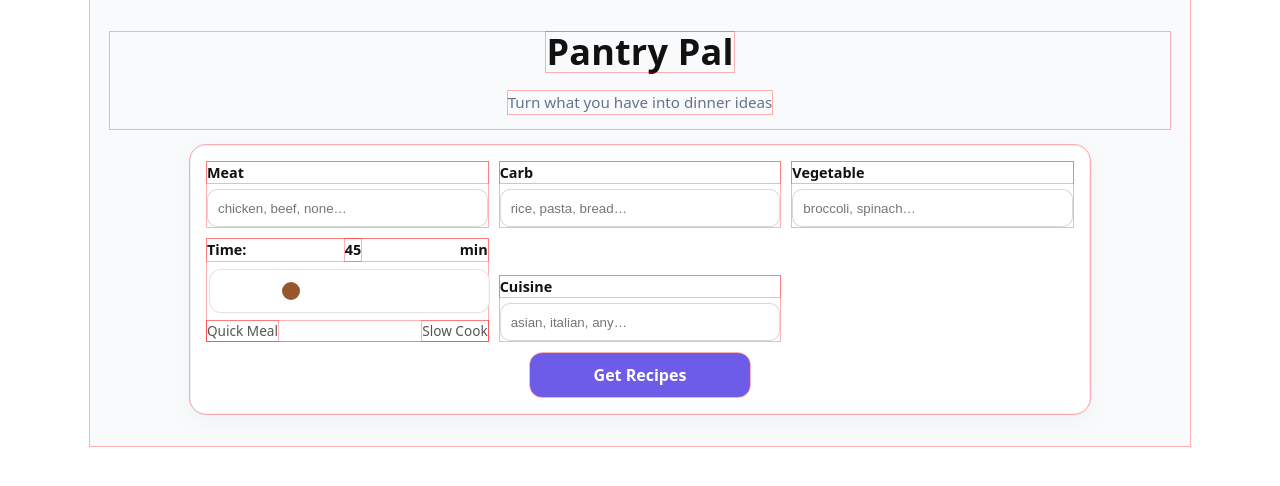
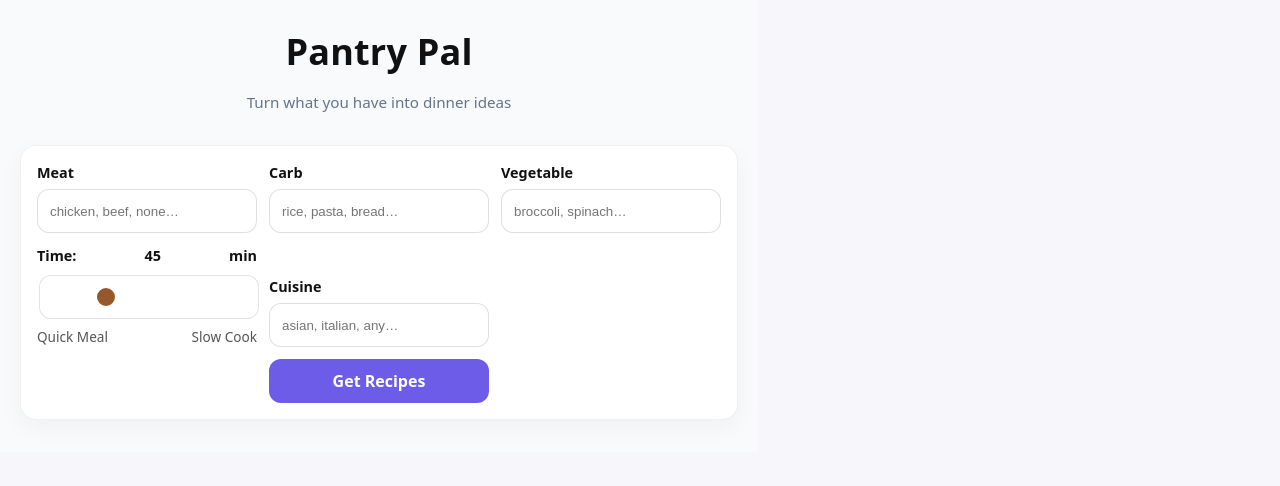
Before and after one commit to ayunani/pantry-pal-app, a React (Vite) app: page / in a window 1280 px wide. Shown: the top 486 px of the page. Built offline with nearby package versions, Linux system fonts and the light colour scheme.

Commit message:
cleaning up CSS

```diff
--- a/src/App.css
+++ b/src/App.css
@@ -1,49 +1,4 @@
-/* TEMP FIX: neutralize old centering rules */
-* { box-sizing: border-box; }
-html, body, #root { height: 100%; }
-
-html, body { margin: 0; }
-body { display: block !important; }          /* kill body flex */
-#root { display: block !important; width: 100% !important; padding: 0 !important; }
-
-.app { width: 100%; max-width: 1100px; margin: 0 auto; }  /* true centering */
-
-/* DEBUG MODE — outlines all elements so we can find what's misaligned */
-* {
-  outline: 1px solid rgba(255, 0, 0, 0.3); /* light red overlay */
-}
-/* Hard reset + centering foundation */
-* { box-sizing: border-box; }
-html, body { height: 100%; }
-body { margin: 0; background: var(--bg, #f7f7fb); color: var(--ink, #0f172a); }
-
-/* Make the root center the app */
-#root {
-  min-height: 100%;
-  display: flex;
-  justify-content: center; /* horizontal centering */
-  /* remove any odd padding that can make it look off-center */
-  padding: 0;
-  text-align: initial;
-}
-
-/* Constrain and center the main app */
-.app {
-  width: 100%;
-  max-width: 1100px;
-  margin: 0 auto;
-}
-
-/* emergency text fix */
-html, body, #root {
-  background: #ffffff !important;
-  color: #111 !important;
-}
-.app, .recipes-wrap, .filters, .recipe-card {
-  color: #111 !important;
-}
-
-:root{
+:root {
   --bg: #f7f7fb;
   --card: #ffffff;
   --ink: #0f172a;       /* deep slate */
@@ -54,42 +9,83 @@ html, body, #root {
 }
 
 * { box-sizing: border-box; }
-body { background: var(--bg); color: var(--ink); }
 
-/* Center the whole app content */
-.app{
+html, body, #root {
+  height: 100%;
+  margin: 0;
+  background: var(--bg);
+  color: var(--ink);
+}
+
+/* Root container centers the app */
+#root {
+  min-height: 100vh;
+  display: grid;
+  place-items: start center;
+  padding: 0;
+}
+
+.app {
+  width: 100%;
   max-width: 1100px;
-  margin-inline: auto;
+  margin: 0;
   padding: 32px 20px;
   font-family: system-ui, -apple-system, Segoe UI, Roboto, sans-serif;
   background: #f8fafc;
   color: #111;
 }
 
-/* Center brand + subtitle vertically */
-.app-header{
-  display:flex;
+/* Header */
+.app-header {
+  display: flex;
   flex-direction: column;
-  align-items:center;
-  gap:4px;
-  text-align:center;
-  margin:0 auto 16px;
+  align-items: center;
+  gap: 4px;
+  text-align: center;
+  margin-bottom: 16px;
 }
 
-.brand{
+.brand {
   font-size: clamp(28px, 4vw, 36px);
   font-weight: 800;
   letter-spacing: 0.2px;
-  margin:0;
+  margin: 0;
 }
 
-.sub{
+.sub {
   color: var(--muted);
   font-size: .95rem;
 }
 
-/* Inputs & button polish */
-.field input{
+/* Form styling */
+.filters {
+  display: grid;
+  gap: 12px;
+  grid-template-columns: repeat(auto-fit, minmax(220px, 1fr));
+  align-items: end;
+  background: var(--card);
+  border: 1px solid rgba(0,0,0,0.06);
+  border-radius: 16px;
+  padding: 16px;
+  box-shadow: 0 8px 24px rgba(0,0,0,0.04);
+  max-width: 900px;
+  margin: 12px auto 0;
+  justify-content: center;
+  text-align: left;
+}
+
+.field {
+  display: flex;
+  flex-direction: column;
+  gap: 6px;
+}
+
+.field label {
+  font-size: .9rem;
+  font-weight: 600;
+}
+
+.field input {
   height: 44px;
   padding: 10px 12px;
   border-radius: 12px;
@@ -97,12 +93,20 @@ body { background: var(--bg); color: var(--ink); }
   background: var(--card);
   outline: none;
 }
-.field input:focus{
+
+.field input:focus {
   border-color: var(--accent);
   box-shadow: 0 0 0 4px var(--ring);
 }
 
-.primary{
+.filters .primary {
+  grid-column: 1 / -1;
+  justify-self: center;
+  width: min(220px, 100%);
+}
+
+/* Button */
+.primary {
   height: 44px;
   border-radius: 12px;
   background: var(--accent);
@@ -112,38 +116,22 @@ body { background: var(--bg); color: var(--ink); }
   font-weight: 700;
   cursor: pointer;
 }
-.primary:hover { filter: brightness(1.1); }
-
-/* App root alignment */
-
-.logo {
-  height: 6em;
-  padding: 1.5em;
-  will-change: filter;
-  transition: filter 300ms;
-}
-.logo:hover {
-  filter: drop-shadow(0 0 2em #646cffaa);
-}
-.logo.react:hover {
-  filter: drop-shadow(0 0 2em #61dafbaa);
+.primary:hover {
+  filter: brightness(1.1);
 }
 
-@keyframes logo-spin {
-  from { transform: rotate(0deg); }
-  to { transform: rotate(360deg); }
+/* Range slider */
+.range-label {
+  display: flex;
+  justify-content: space-between;
+}
+.range-hints {
+  display: flex;
+  justify-content: space-between;
+  font-size: .85rem;
+  color: #555;
 }
 
-@media (prefers-reduced-motion: no-preference) {
-  a:nth-of-type(2) .logo {
-    animation: logo-spin infinite 20s linear;
-  }
-}
-
-.card { padding: 2em; }
-.read-the-docs { color: #888; }
-
-/* Range slider styling */
 .slider {
   -webkit-appearance: none;
   width: 100%;
@@ -174,69 +162,16 @@ body { background: var(--bg); color: var(--ink); }
   border: 2px solid white;
 }
 
-/* Form styling */
-.filters {
-  display: grid;
-  gap: 12px;
-  grid-template-columns: repeat(auto-fit, minmax(220px, 1fr));
-  align-items: end;
-  background: #fff;
-  border: 1px solid rgba(0,0,0,0.06);
-  border-radius: 16px;
-  padding: 16px;
-  box-shadow: 0 8px 24px rgba(0,0,0,0.04);
-  max-width: 900px;
-  margin: 12px auto 0;
-  justify-content: center;
-  text-align: left;
-}
-
-.field {
-  display: flex;
-  flex-direction: column;
-  gap: 6px;
-}
-
-.field label {
-  font-size: .9rem;
-  font-weight: 600;
-}
-
-.field input[type="text"],
-.field input:not([type]) {
-  height: 38px;
-  padding: 8px 10px;
-  border-radius: 10px;
-  border: 1px solid rgba(0,0,0,0.15);
-  background: #fff;
-}
-
-/* Submit button full-width center */
-.filters .primary{
-  grid-column: 1 / -1;
-  justify-self: center;
-  width: min(220px, 100%);
-}
-
-.range-label { display: flex; justify-content: space-between; }
-.range-hints {
-  display: flex;
-  justify-content: space-between;
-  font-size: .85rem;
-  color: #555;
-}
-
-/* Section heading */
-.section-title{
+/* Section title */
+.section-title {
   font-size: clamp(20px, 2.4vw, 24px);
   font-weight: 800;
   letter-spacing: .2px;
   margin: 20px 0 12px;
-  display: inline-block;
+  text-align: center;
   position: relative;
-  text-align: center;
 }
-.section-title::after{
+.section-title::after {
   content:"";
   display:block;
   width: 48px;
@@ -251,21 +186,20 @@ body { background: var(--bg); color: var(--ink); }
   max-width: 1100px;
   margin: 24px auto 0;
 }
-.recipes-grid{
-  display:grid;
+.recipes-grid {
+  display: grid;
   gap: 18px;
   grid-template-columns: repeat(auto-fill, minmax(300px, 1fr));
 }
 
-/* Card */
-.recipe-card{
+/* Recipe cards */
+.recipe-card {
   background: var(--card);
   border: 1px solid rgba(2,6,23,.06);
   border-radius: 20px;
   padding: 16px;
   box-shadow: 0 10px 30px rgba(2,6,23,.06);
 }
-
 .recipe-header {
   display: flex;
   align-items: baseline;
@@ -273,86 +207,69 @@ body { background: var(--bg); color: var(--ink); }
   gap: .75rem;
   margin-bottom: .5rem;
 }
-
 .recipe-title {
   font-size: 1.15rem;
   font-weight: 800;
   line-height: 1.25;
   margin: 0;
 }
-
 .recipe-time {
-  font-size:.85rem;
-  font-weight:700;
+  font-size: .85rem;
+  font-weight: 700;
   background: rgba(108,92,231,.12);
   color: var(--accent);
-  padding:.25rem .55rem;
+  padding: .25rem .55rem;
   border-radius: 999px;
 }
-
 .recipe-summary {
-  margin:.35rem 0 .8rem;
+  margin: .35rem 0 .8rem;
   color: var(--muted);
 }
 
-/* Details blocks */
-.recipe-details{
+/* Details block */
+.recipe-details {
   border-top: 1px dashed rgba(2,6,23,.12);
   padding-top: .6rem;
   margin-top: .6rem;
 }
-.recipe-details > summary{
-  cursor:pointer;
-  font-weight:700;
-  list-style:none;
-  position:relative;
-  padding-left:1.25rem;
+.recipe-details > summary {
+  cursor: pointer;
+  font-weight: 700;
+  list-style: none;
+  position: relative;
+  padding-left: 1.25rem;
 }
-.recipe-details > summary::before{
+.recipe-details > summary::before {
   content: "";
-  position:absolute;
-  left:0;
-  top:.25rem;
-  width:10px;
-  height:10px;
-  border:2px solid var(--accent);
-  border-left:0;
-  border-top:0;
+  position: absolute;
+  left: 0;
+  top: .25rem;
+  width: 10px;
+  height: 10px;
+  border: 2px solid var(--accent);
+  border-left: 0;
+  border-top: 0;
   transform: rotate(-45deg);
   transition: transform .15s ease;
 }
-.recipe-details[open] > summary::before{
+.recipe-details[open] > summary::before {
   transform: rotate(45deg);
 }
-
-.recipe-list, .recipe-steps{
-  margin:.5rem 0 0;
-  padding-left:1.2rem;
+.recipe-list, .recipe-steps {
+  margin: .5rem 0 0;
+  padding-left: 1.2rem;
 }
-.recipe-list li, .recipe-steps li{
-  margin:.2rem 0;
-  line-height:1.5;
+.recipe-list li, .recipe-steps li {
+  margin: .2rem 0;
+  line-height: 1.5;
 }
 
-/* State text */
+/* Info / error messages */
 .info { margin-top: 10px; }
 .error { margin-top: 10px; color: crimson; }
 
-/* Small screens */
+/* Mobile */
 @media (max-width: 420px) {
   .recipe-card { border-radius: 12px; }
   .recipe-title { font-size: 1rem; }
 }
-
-/* FINAL centering */
-#root {
-  min-height: 100vh;
-  display: grid;
-  place-items: start center;
-  padding: 0;
-}
-.app {
-  width: 100%;
-  max-width: 1100px;
-  margin: 0; /* grid handles centering */
-}
```
